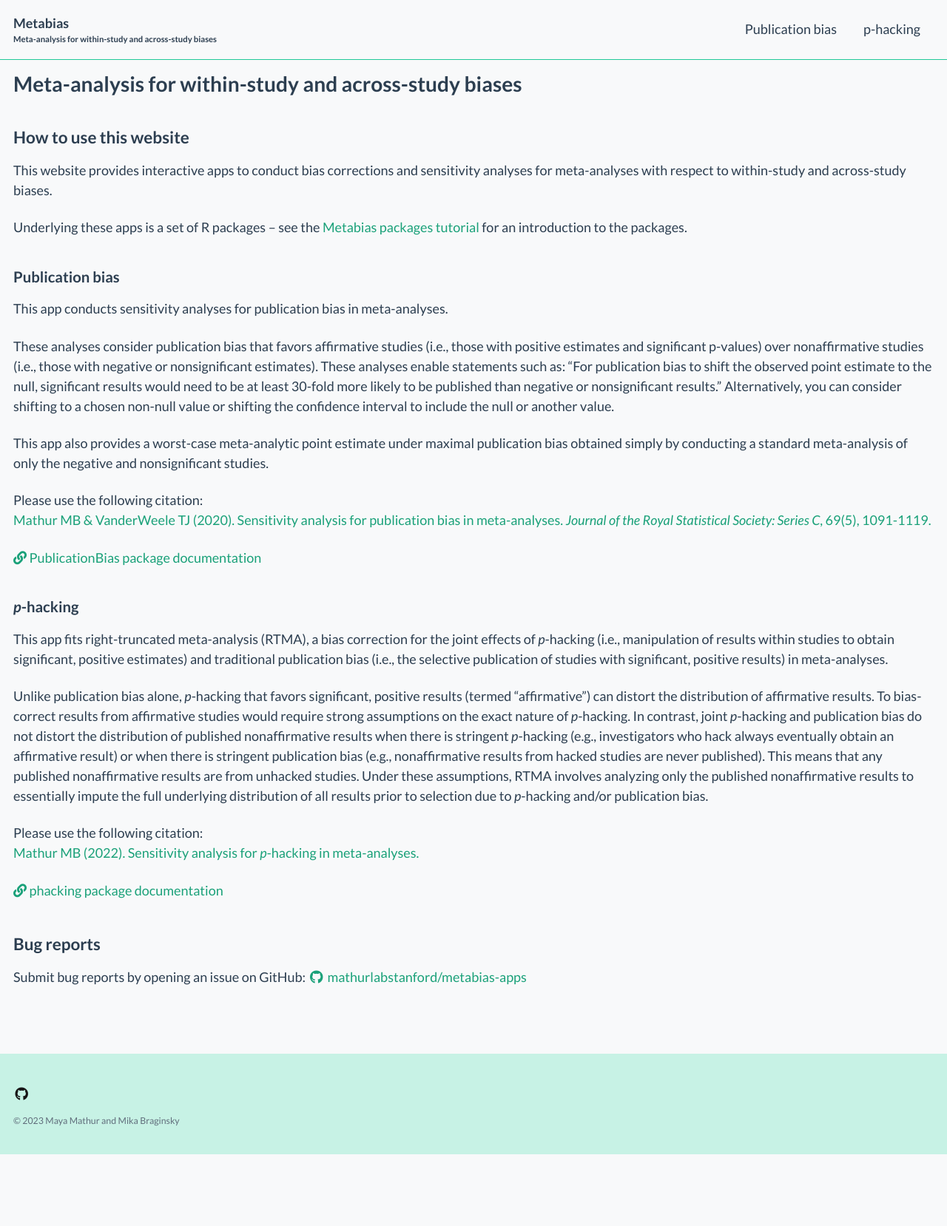
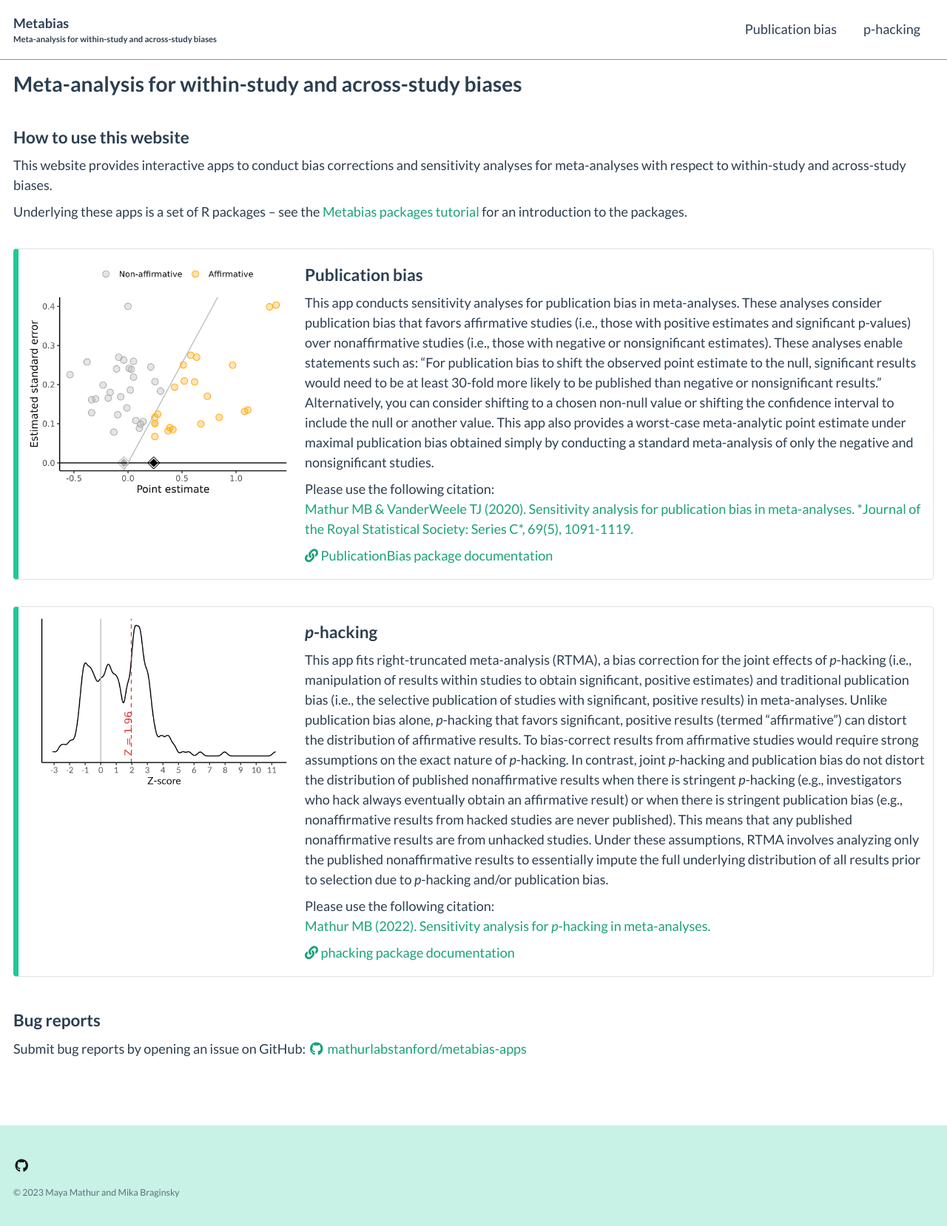
Before and after one commit to mathurlabstanford/metabias.io, a Jekyll site: the page built from index.md, in a window 1280 px wide. Shown: the whole page at 74% size. Built offline with Jekyll 4.4.1, drawn with Linux system fonts in a browser that asks for light colours; cached includes are drawn as plain includes; before the commit the page ends 1561 px from its top, so only the background shows below that.

Commit message:
add example plots, put homepage app content in callouts

```diff
--- a/assets/css/main.scss
+++ b/assets/css/main.scss
@@ -35,7 +35,7 @@ $primary-color: $teal !default;
 $info-color: $teal !default;
 
 /* override colors from _variables.scss */
-$background-color: $gray-100 !default;
+/* $background-color: $gray-100 !default; */
 $text-color: $blue !default;
 $muted-text-color: mix($blue, #fff, 75%) !default;
 /* $link-color: $blue !default; */
@@ -83,6 +83,36 @@ html {
     }
   }
 
+  p {
+    margin-bottom: 0.5em;
+    margin-top: 0.5em;
+  }
+}
+
+.apps-container {
+  display: flex;
+  flex-direction: column;
+}
+
+.app-container {
+  display: flex;
+  align-items: flex-start;
+  margin-top: 2em;
+
+  border: 1px solid #dee2e6;
+  border-left-width: 0.4rem;
+  border-radius: 0.25rem;
+  border-left-color: $primary-color;
+
+  padding: 0.5em;
+
+  h2 { margin-top: 0.5em; }
+}
+
+.app-thumb {
+  max-width: 20em;
+  height: auto;
+  margin-right: 1em;
 }
 
 /* CSS based loader, see more examples here https://projects.lukehaas.me/css-loaders/ */
--- a/index.md
+++ b/index.md
@@ -18,7 +18,18 @@ Underlying these apps is a set of R packages – see the
 <a href="https://mathurlabstanford.github.io/multibiasmeta/articles/tutorial.html" target="_blank">Metabias
 packages tutorial</a> for an introduction to the packages.
 
-### Publication bias
+<!-- <div class="apps-container"> -->
+
+<div class="app-container">
+
+<img class="app-thumb" src="assets/images/pubbias.png">
+
+<div>
+
+<h2>
+Publication bias
+</h2>
+<p>
 
 This app conducts sensitivity analyses for publication bias in
 meta-analyses.
@@ -36,48 +47,74 @@ interval to include the null or another value.
 This app also provides a worst-case meta-analytic point estimate under
 maximal publication bias obtained simply by conducting a standard
 meta-analysis of only the negative and nonsignificant studies.
-
+</p>
+<p>
 Please use the following citation:<br>
 <a href="https://rss.onlinelibrary.wiley.com/doi/10.1111/rssc.12440" target="_blank">
 Mathur MB & VanderWeele TJ (2020). Sensitivity analysis for publication
 bias in meta-analyses. *Journal of the Royal Statistical Society: Series
 C*, 69(5), 1091-1119. </a>
-
+</p>
+<p>
 <a href="https://mathurlabstanford.github.io/PublicationBias/" target="_blank">
 <i class="fas fa-link" aria-hidden="true"></i> PublicationBias package
 documentation </a>
+</p>
 
-### *p*-hacking
+</div>
+
+</div>
+
+<div class="app-container">
+
+<img class="app-thumb" src="assets/images/phacking.png">
+
+<div>
+
+<h2>
+<em>p</em>-hacking
+</h2>
+<p>
 
 This app fits right-truncated meta-analysis (RTMA), a bias correction
-for the joint effects of *p*-hacking (i.e., manipulation of results
-within studies to obtain significant, positive estimates) and
+for the joint effects of <em>p</em>-hacking (i.e., manipulation of
+results within studies to obtain significant, positive estimates) and
 traditional publication bias (i.e., the selective publication of studies
 with significant, positive results) in meta-analyses.
 
-Unlike publication bias alone, *p*-hacking that favors significant,
-positive results (termed “affirmative”) can distort the distribution of
-affirmative results. To bias-correct results from affirmative studies
-would require strong assumptions on the exact nature of *p*-hacking. In
-contrast, joint *p*-hacking and publication bias do not distort the
-distribution of published nonaffirmative results when there is stringent
-*p*-hacking (e.g., investigators who hack always eventually obtain an
-affirmative result) or when there is stringent publication bias (e.g.,
-nonaffirmative results from hacked studies are never published). This
-means that any published nonaffirmative results are from unhacked
-studies. Under these assumptions, RTMA involves analyzing only the
-published nonaffirmative results to essentially impute the full
-underlying distribution of all results prior to selection due to
-*p*-hacking and/or publication bias.
-
+Unlike publication bias alone, <em>p</em>-hacking that favors
+significant, positive results (termed “affirmative”) can distort the
+distribution of affirmative results. To bias-correct results from
+affirmative studies would require strong assumptions on the exact nature
+of <em>p</em>-hacking. In contrast, joint <em>p</em>-hacking and
+publication bias do not distort the distribution of published
+nonaffirmative results when there is stringent <em>p</em>-hacking (e.g.,
+investigators who hack always eventually obtain an affirmative result)
+or when there is stringent publication bias (e.g., nonaffirmative
+results from hacked studies are never published). This means that any
+published nonaffirmative results are from unhacked studies. Under these
+assumptions, RTMA involves analyzing only the published nonaffirmative
+results to essentially impute the full underlying distribution of all
+results prior to selection due to <em>p</em>-hacking and/or publication
+bias.
+</p>
+<p>
 Please use the following citation:<br>
 <a href="https://doi.org/10.31219/osf.io/ezjsx" rel="nofollow noopener noreferrer" target="_blank">
-Mathur MB (2022). Sensitivity analysis for *p*-hacking in meta-analyses.
-</a>
-
+Mathur MB (2022). Sensitivity analysis for <em>p</em>-hacking in
+meta-analyses. </a>
+</p>
+<p>
 <a href="https://mathurlabstanford.github.io/phacking/" target="_blank">
 <i class="fas fa-link" aria-hidden="true"></i> phacking package
 documentation </a>
+</p>
+
+</div>
+
+</div>
+
+<!-- </div> -->
 
 ## Bug reports
 
```
Also changed, not shown: index.Rmd (+38 -5 lines), assets/images/phacking.png (added), assets/images/pubbias.png (added).
